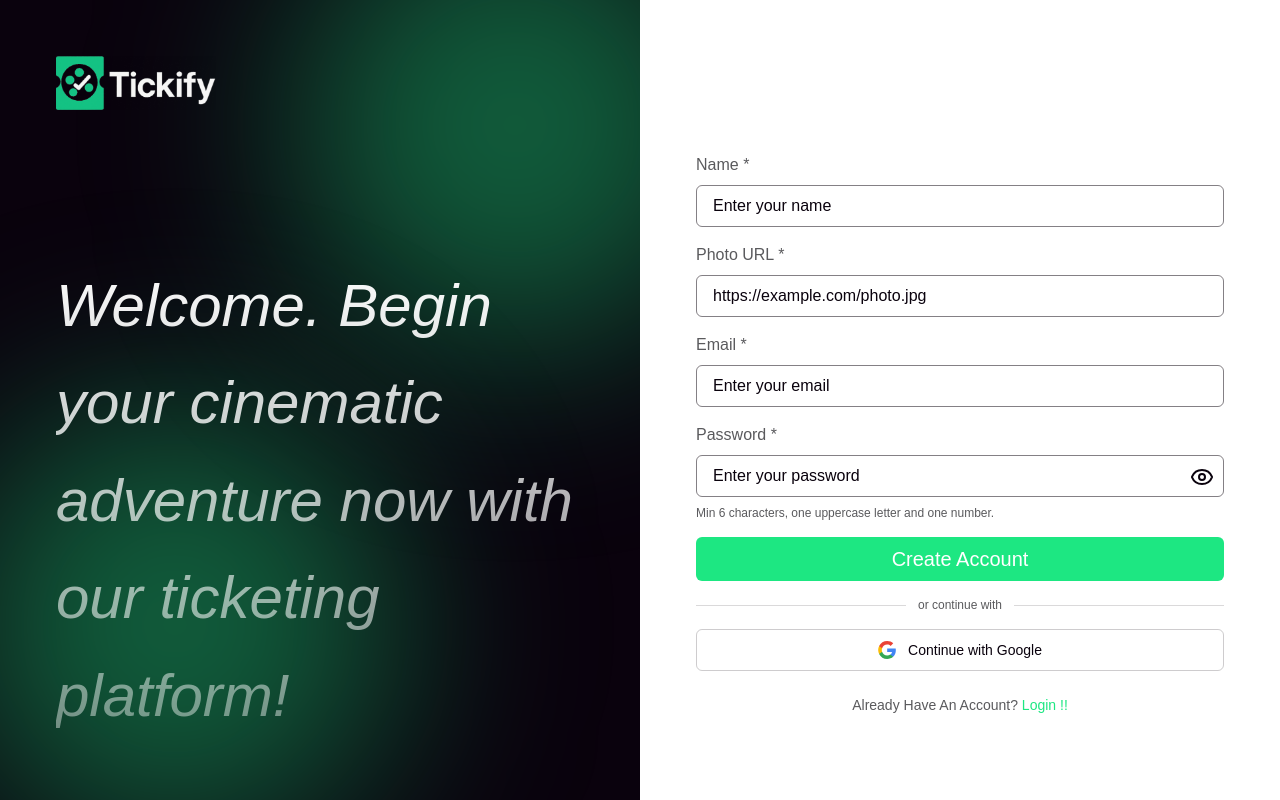
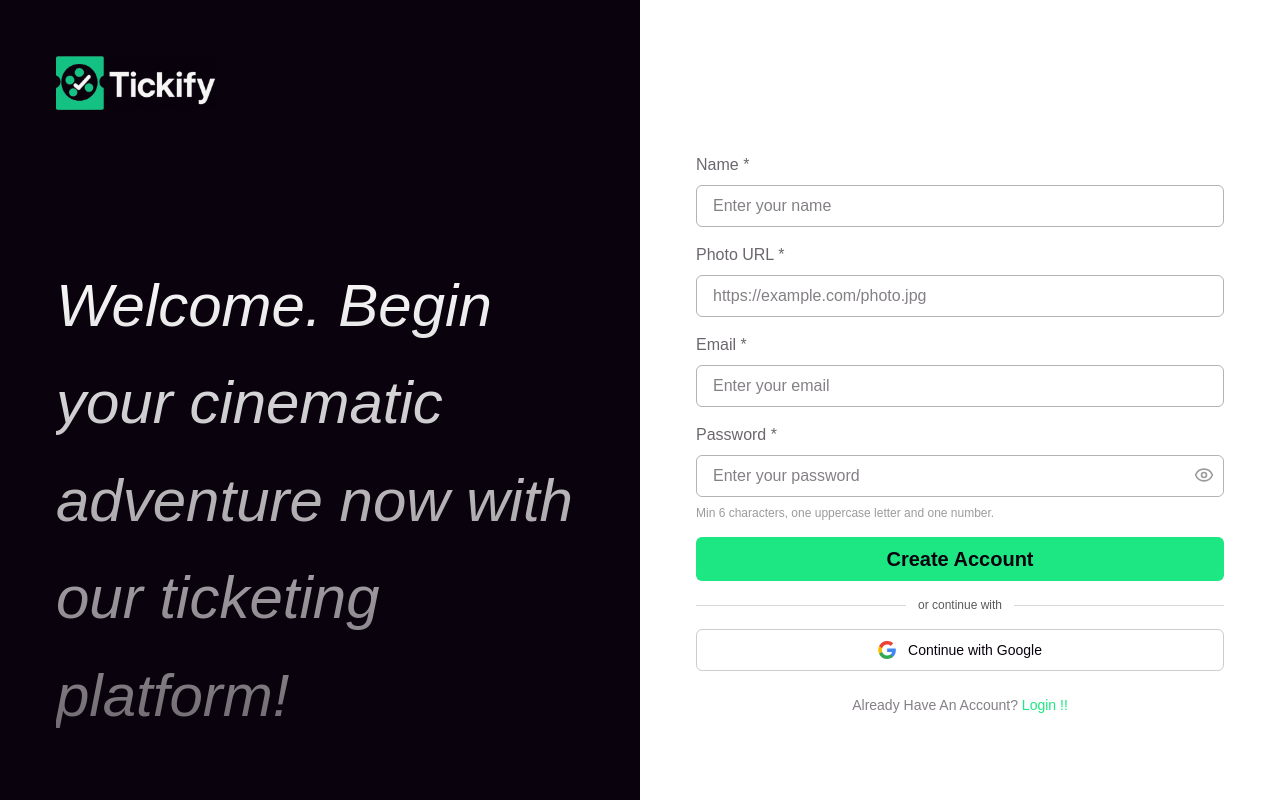
Before and after one commit to Rabby-khan-04/tickify-client-next, a Next.js app: page /register in a window 1280 px wide. Built offline with nearby package versions, Linux system fonts and the light colour scheme; no server answers.

Commit message:
feat(fix): fixed auth pages theme issues.

```diff
--- a/src/app/(minimal)/login/page.jsx
+++ b/src/app/(minimal)/login/page.jsx
@@ -26,7 +26,7 @@ const DEMO_ACCOUNTS = {
 
 const Login = () => {
   const [toggle, setToggle] = useState(false);
-  const [demoLoading, setDemoLoading] = useState(null); // "user" | "admin" | null
+  const [demoLoading, setDemoLoading] = useState(null);
   const [serverError, setServerError] = useState("");
 
   const router = useRouter();
@@ -69,8 +69,7 @@ const Login = () => {
       router.push(from);
     } catch (error) {
       console.error(`Demo login ERROR: ${error}`);
-      const msg = error.message || "Demo login failed.";
-      setServerError(msg);
+      setServerError(error.message || "Demo login failed.");
     } finally {
       setDemoLoading(null);
     }
@@ -78,29 +77,42 @@ const Login = () => {
 
   const isBusy = isSubmitting || !!demoLoading;
 
+  // Input classes — this panel is always light (white bg), so we keep
+  // text-dark and border-dark intentionally; only non-design hardcodes are swapped.
+  const inputBase =
+    "border rounded-md px-4 py-2 text-dark placeholder:text-dark/50 w-full transition-colors outline-none";
+  const inputNormal = `${inputBase} border-dark/30 focus:border-primary/60`;
+  const inputErr = `${inputBase} border-red-400 bg-red-50`;
+
   return (
     <section className="h-screen overflow-hidden md:grid md:grid-cols-2">
-      {/* Left panel */}
-      <div className="max-md:hidden relative p-6 md:p-8 xl:p-14 flex flex-col justify-between">
+      {/* ── Left panel (dark / branded) ─────────────────────────── */}
+      <div className="max-md:hidden relative p-6 md:p-8 xl:p-14 flex flex-col justify-between bg-bg-base">
         <BlurCircle top="-100px" right="-100px" />
         <Link href="/">
           <Image src={logo} className="w-32 lg:w-40" alt="logo" />
         </Link>
         <div className="max-w-2xl">
-          <p className="text-4xl md:text-5xl xl:text-6xl italic leading-relaxed font-extralight text-transparent bg-linear-to-b from-white to-white/40 bg-clip-text">
+          <p
+            className="text-4xl md:text-5xl xl:text-6xl italic leading-relaxed font-extralight bg-clip-text text-transparent"
+            style={{
+              backgroundImage:
+                "linear-gradient(to bottom, var(--text-primary), color-mix(in srgb, var(--text-primary) 40%, transparent))",
+            }}
+          >
             Welcome back. Your next cinematic experience is just a click away!
           </p>
         </div>
         <BlurCircle bottom="-50px" left="-50px" />
       </div>
 
-      {/* Right panel */}
-      <div className="max-md:h-screen max-md:relative md:bg-white flex items-center justify-center p-14">
+      {/* ── Right panel (always light — intentional auth design) ── */}
+      <div className="max-md:h-screen max-md:relative bg-white flex items-center justify-center p-14">
         <div className="md:hidden">
           <BlurCircle top="-100px" right="-100px" />
         </div>
 
-        <div className="max-md:bg-white max-md:py-8 max-md:px-6 max-md:rounded-xl max-w-xl w-full">
+        <div className="max-md:py-8 max-md:px-6 max-md:rounded-xl max-w-xl w-full">
           <SectionTitle title="Welcome back" className="text-dark" />
 
           {/* Demo login buttons */}
@@ -114,7 +126,7 @@ const Login = () => {
               disabled={isBusy}
               onClick={() => handleDemoLogin("user")}
               aria-busy={demoLoading === "user"}
-              className="flex-1 flex items-center justify-center gap-2 border border-dark/20 rounded-md py-2 text-sm font-medium text-text-muted hover:border-primary hover:text-primary hover:bg-primary/5 transition-colors disabled:opacity-50 disabled:cursor-not-allowed cursor-pointer"
+              className="flex-1 flex items-center justify-center gap-2 border border-dark/20 rounded-md py-2 text-sm font-medium text-text-dark/60 hover:border-primary hover:text-primary hover:bg-primary/5 transition-colors disabled:opacity-50 disabled:cursor-not-allowed cursor-pointer"
             >
               <span className="flex items-center justify-center w-3.5 h-3.5 shrink-0">
                 {demoLoading === "user" ? (
@@ -131,7 +143,7 @@ const Login = () => {
               disabled={isBusy}
               onClick={() => handleDemoLogin("admin")}
               aria-busy={demoLoading === "admin"}
-              className="flex-1 flex items-center justify-center gap-2 border border-dark/20 rounded-md py-2 text-sm font-medium text-text-muted hover:border-secondary hover:text-secondary hover:bg-secondary/5 transition-colors disabled:opacity-50 disabled:cursor-not-allowed cursor-pointer"
+              className="flex-1 flex items-center justify-center gap-2 border border-dark/20 rounded-md py-2 text-sm font-medium text-text-dark/60 hover:border-secondary hover:text-secondary hover:bg-secondary/5 transition-colors disabled:opacity-50 disabled:cursor-not-allowed cursor-pointer"
             >
               <span className="flex items-center justify-center w-3.5 h-3.5 shrink-0">
                 {demoLoading === "admin" ? (
@@ -147,11 +159,11 @@ const Login = () => {
           {/* Divider */}
           <div className="flex items-center gap-3 mb-5" role="separator">
             <div className="flex-1 h-px bg-dark/10" />
-            <span className="text-xs text-text-muted">or login manually</span>
+            <span className="text-xs text-dark/40">or login manually</span>
             <div className="flex-1 h-px bg-dark/10" />
           </div>
 
-          {/* Server-side error banner */}
+          {/* Server error banner */}
           {serverError && (
             <div
               role="alert"
@@ -169,10 +181,7 @@ const Login = () => {
           >
             {/* Email */}
             <div className="flex flex-col gap-1 md:gap-2">
-              <label
-                htmlFor="login-email"
-                className="text-base text-text-muted"
-              >
+              <label htmlFor="login-email" className="text-base text-dark/60">
                 Email <span aria-hidden="true">*</span>
               </label>
               <input
@@ -184,10 +193,8 @@ const Login = () => {
                 aria-describedby={
                   errors.email ? "login-email-error" : undefined
                 }
-                className={`border rounded-md px-4 py-2 text-dark placeholder:text-dark transition-colors ${
-                  errors.email ? "border-red-400 bg-red-50" : "border-dark/50"
-                }`}
                 placeholder="Enter your email"
+                className={errors.email ? inputErr : inputNormal}
                 {...register("email", {
                   required: "Email is required.",
                   pattern: {
@@ -211,7 +218,7 @@ const Login = () => {
             <div className="flex flex-col gap-1 md:gap-2">
               <label
                 htmlFor="login-password"
-                className="text-base text-text-muted"
+                className="text-base text-dark/60"
               >
                 Password <span aria-hidden="true">*</span>
               </label>
@@ -225,12 +232,8 @@ const Login = () => {
                   aria-describedby={
                     errors.password ? "login-password-error" : undefined
                   }
-                  className={`border rounded-md px-4 py-2 text-dark placeholder:text-dark w-full transition-colors ${
-                    errors.password
-                      ? "border-red-400 bg-red-50"
-                      : "border-dark/50"
-                  }`}
                   placeholder="Enter your password"
+                  className={errors.password ? inputErr : inputNormal}
                   {...register("password", {
                     required: "Password is required.",
                     minLength: {
@@ -242,10 +245,14 @@ const Login = () => {
                 <button
                   type="button"
                   aria-label={toggle ? "Hide password" : "Show password"}
-                  className="absolute right-2.5 top-2.5 text-dark cursor-pointer"
+                  className="absolute right-2.5 top-2.5 text-dark/40 hover:text-dark transition-colors cursor-pointer"
                   onClick={() => setToggle((prev) => !prev)}
                 >
-                  {toggle ? <EyeOff /> : <Eye />}
+                  {toggle ? (
+                    <EyeOff className="w-5 h-5" />
+                  ) : (
+                    <Eye className="w-5 h-5" />
+                  )}
                 </button>
               </div>
               {errors.password && (
@@ -263,10 +270,10 @@ const Login = () => {
               type="submit"
               disabled={isBusy}
               aria-busy={isSubmitting}
-              className="w-full py-2 bg-primary text-white rounded-md text-xl cursor-pointer disabled:opacity-50 disabled:cursor-not-allowed flex items-center justify-center gap-2 transition-opacity"
+              className="w-full py-2 bg-primary text-dark font-semibold rounded-md text-xl cursor-pointer disabled:opacity-50 disabled:cursor-not-allowed flex items-center justify-center gap-2 transition-opacity hover:opacity-85"
             >
               {isSubmitting && (
-                <span className="w-4 h-4 rounded-full border-2 border-white border-t-transparent animate-spin block" />
+                <span className="w-4 h-4 rounded-full border-2 border-dark border-t-transparent animate-spin block" />
               )}
               {isSubmitting ? "Logging in..." : "Login"}
             </button>
@@ -275,9 +282,9 @@ const Login = () => {
           <SocialLogin />
 
           <div className="text-center mt-4 md:mt-6">
-            <p className="text-text-muted text-sm">
+            <p className="text-dark/50 text-sm">
               Don&apos;t have an account?{" "}
-              <Link href="/register" className="text-primary">
+              <Link href="/register" className="text-primary font-medium">
                 Register !!
               </Link>
             </p>
--- a/src/app/(minimal)/register/page.jsx
+++ b/src/app/(minimal)/register/page.jsx
@@ -26,7 +26,6 @@ const Register = () => {
   const {
     register,
     handleSubmit,
-    watch,
     formState: { errors },
   } = useForm({ mode: "onTouched" });
 
@@ -34,7 +33,6 @@ const Register = () => {
     setServerError("");
     setIsSubmitting(true);
     const { name, photo, email, password } = data;
-
     try {
       await registerUser(email, password);
       await updateUserInfo({ displayName: name, photoURL: photo });
@@ -61,16 +59,27 @@ const Register = () => {
     }
   };
 
+  const inputBase =
+    "border rounded-md px-4 py-2 text-dark placeholder:text-dark/50 w-full transition-colors outline-none";
+  const inputNormal = `${inputBase} border-dark/30 focus:border-primary/60`;
+  const inputErr = `${inputBase} border-red-400 bg-red-50`;
+
   return (
     <section className="h-screen overflow-hidden md:grid md:grid-cols-2">
-      {/* Left panel */}
-      <div className="max-md:hidden relative p-6 md:p-8 xl:p-14 flex flex-col justify-between">
+      {/* ── Left panel (dark / branded) ─────────────────────────── */}
+      <div className="max-md:hidden relative overflow-hidden p-6 md:p-8 xl:p-14 flex flex-col justify-between bg-bg-base">
         <BlurCircle top="-100px" right="-100px" />
         <Link href="/">
           <Image src={logo} className="w-32 lg:w-40" alt="logo" />
         </Link>
         <div className="max-w-2xl">
-          <p className="text-4xl md:text-5xl xl:text-6xl italic leading-relaxed font-extralight text-transparent bg-linear-to-b from-white to-white/40 bg-clip-text">
+          <p
+            className="text-4xl md:text-5xl xl:text-6xl italic leading-relaxed font-extralight bg-clip-text text-transparent"
+            style={{
+              backgroundImage:
+                "linear-gradient(to bottom, var(--text-primary), color-mix(in srgb, var(--text-primary) 40%, transparent))",
+            }}
+          >
             Welcome. Begin your cinematic adventure now with our ticketing
             platform!
           </p>
@@ -78,13 +87,12 @@ const Register = () => {
         <BlurCircle bottom="-50px" left="-50px" />
       </div>
 
-      {/* Right panel */}
-      <div className="max-md:h-screen max-md:relative md:bg-white flex items-center justify-center p-14">
-        <div className="md:hidden">
-          <BlurCircle top="-100px" right="-100px" />
-        </div>
+      {/* ── Right panel (always light — intentional auth design) ── */}
+      <div className="relative overflow-hidden max-md:h-screen bg-white flex items-center justify-center p-6 md:p-14">
+        <BlurCircle top="-100px" right="-100px" />
+        <BlurCircle bottom="-50px" left="-50px" />
 
-        <div className="max-md:bg-white max-md:py-8 max-md:px-6 max-md:rounded-xl max-w-xl w-full">
+        <div className="relative z-10 max-w-xl w-full">
           <SectionTitle title="Create an account" className="text-dark" />
 
           {/* Server-side error banner */}
@@ -105,7 +113,7 @@ const Register = () => {
           >
             {/* Name */}
             <div className="flex flex-col gap-1 md:gap-2">
-              <label htmlFor="reg-name" className="text-base text-text-muted">
+              <label htmlFor="reg-name" className="text-base text-dark/60">
                 Name <span aria-hidden="true">*</span>
               </label>
               <input
@@ -115,10 +123,8 @@ const Register = () => {
                 aria-required="true"
                 aria-invalid={!!errors.name}
                 aria-describedby={errors.name ? "reg-name-error" : undefined}
-                className={`border rounded-md px-4 py-2 text-dark placeholder:text-dark transition-colors ${
-                  errors.name ? "border-red-400 bg-red-50" : "border-dark/50"
-                }`}
                 placeholder="Enter your name"
+                className={errors.name ? inputErr : inputNormal}
                 {...register("name", {
                   required: "Name is required.",
                   minLength: {
@@ -144,7 +150,7 @@ const Register = () => {
 
             {/* Photo URL */}
             <div className="flex flex-col gap-1 md:gap-2">
-              <label htmlFor="reg-photo" className="text-base text-text-muted">
+              <label htmlFor="reg-photo" className="text-base text-dark/60">
                 Photo URL <span aria-hidden="true">*</span>
               </label>
               <input
@@ -153,10 +159,8 @@ const Register = () => {
                 aria-required="true"
                 aria-invalid={!!errors.photo}
                 aria-describedby={errors.photo ? "reg-photo-error" : undefined}
-                className={`border rounded-md px-4 py-2 text-dark placeholder:text-dark transition-colors ${
-                  errors.photo ? "border-red-400 bg-red-50" : "border-dark/50"
-                }`}
                 placeholder="https://example.com/photo.jpg"
+                className={errors.photo ? inputErr : inputNormal}
                 {...register("photo", {
                   required: "Photo URL is required.",
                   pattern: {
@@ -180,7 +184,7 @@ const Register = () => {
 
             {/* Email */}
             <div className="flex flex-col gap-1 md:gap-2">
-              <label htmlFor="reg-email" className="text-base text-text-muted">
+              <label htmlFor="reg-email" className="text-base text-dark/60">
                 Email <span aria-hidden="true">*</span>
               </label>
               <input
@@ -190,10 +194,8 @@ const Register = () => {
                 aria-required="true"
                 aria-invalid={!!errors.email}
                 aria-describedby={errors.email ? "reg-email-error" : undefined}
-                className={`border rounded-md px-4 py-2 text-dark placeholder:text-dark transition-colors ${
-                  errors.email ? "border-red-400 bg-red-50" : "border-dark/50"
-                }`}
                 placeholder="Enter your email"
+                className={errors.email ? inputErr : inputNormal}
                 {...register("email", {
                   required: "Email is required.",
                   pattern: {
@@ -215,10 +217,7 @@ const Register = () => {
 
             {/* Password */}
             <div className="flex flex-col gap-1 md:gap-2">
-              <label
-                htmlFor="reg-password"
-                className="text-base text-text-muted"
-              >
+              <label htmlFor="reg-password" className="text-base text-dark/60">
                 Password <span aria-hidden="true">*</span>
               </label>
               <div className="relative">
@@ -229,12 +228,8 @@ const Register = () => {
                   aria-required="true"
                   aria-invalid={!!errors.password}
                   aria-describedby="reg-password-hint reg-password-error"
-                  className={`border rounded-md px-4 py-2 text-dark placeholder:text-dark w-full transition-colors ${
-                    errors.password
-                      ? "border-red-400 bg-red-50"
-                      : "border-dark/50"
-                  }`}
                   placeholder="Enter your password"
+                  className={errors.password ? inputErr : inputNormal}
                   {...register("password", {
                     required: "Password is required.",
                     minLength: {
@@ -251,13 +246,17 @@ const Register = () => {
                 <button
                   type="button"
                   aria-label={toggle ? "Hide password" : "Show password"}
-                  className="absolute right-2.5 top-2.5 text-dark cursor-pointer"
+                  className="absolute right-2.5 top-2.5 text-dark/40 hover:text-dark transition-colors cursor-pointer"
                   onClick={() => setToggle((prev) => !prev)}
                 >
-                  {toggle ? <EyeOff /> : <Eye />}
+                  {toggle ? (
+                    <EyeOff className="w-5 h-5" />
+                  ) : (
+                    <Eye className="w-5 h-5" />
+                  )}
                 </button>
               </div>
-              <p id="reg-password-hint" className="text-xs text-text-muted">
+              <p id="reg-password-hint" className="text-xs text-dark/40">
                 Min 6 characters, one uppercase letter and one number.
               </p>
               {errors.password && (
@@ -271,17 +270,16 @@ const Register = () => {
               )}
             </div>
 
-            {/* Submit button — children wrapped in a stable span to prevent
-                browser-extension DOM injection causing React hydration errors */}
+            {/* Submit */}
             <button
               type="submit"
               disabled={isSubmitting}
               aria-busy={isSubmitting}
-              className="w-full py-2 bg-primary text-white rounded-md text-xl cursor-pointer disabled:opacity-50 disabled:cursor-not-allowed flex items-center justify-center gap-2 transition-opacity"
+              className="w-full py-2 bg-primary text-dark font-semibold rounded-md text-xl cursor-pointer disabled:opacity-50 disabled:cursor-not-allowed flex items-center justify-center gap-2 transition-opacity hover:opacity-85"
             >
               <span className="flex items-center justify-center gap-2">
                 {isSubmitting && (
-                  <span className="w-4 h-4 rounded-full border-2 border-white border-t-transparent animate-spin block" />
+                  <span className="w-4 h-4 rounded-full border-2 border-dark border-t-transparent animate-spin block" />
                 )}
                 {isSubmitting ? "Creating account..." : "Create Account"}
               </span>
@@ -291,17 +289,13 @@ const Register = () => {
           <SocialLogin />
 
           <div className="text-center mt-4 md:mt-6">
-            <p className="text-text-muted text-sm">
+            <p className="text-dark/50 text-sm">
               Already Have An Account?{" "}
-              <Link href="/login" className="text-primary">
+              <Link href="/login" className="text-primary font-medium">
                 Login !!
               </Link>
             </p>
           </div>
-        </div>
-
-        <div className="md:hidden">
-          <BlurCircle bottom="-50px" left="-50px" />
         </div>
       </div>
     </section>
```
